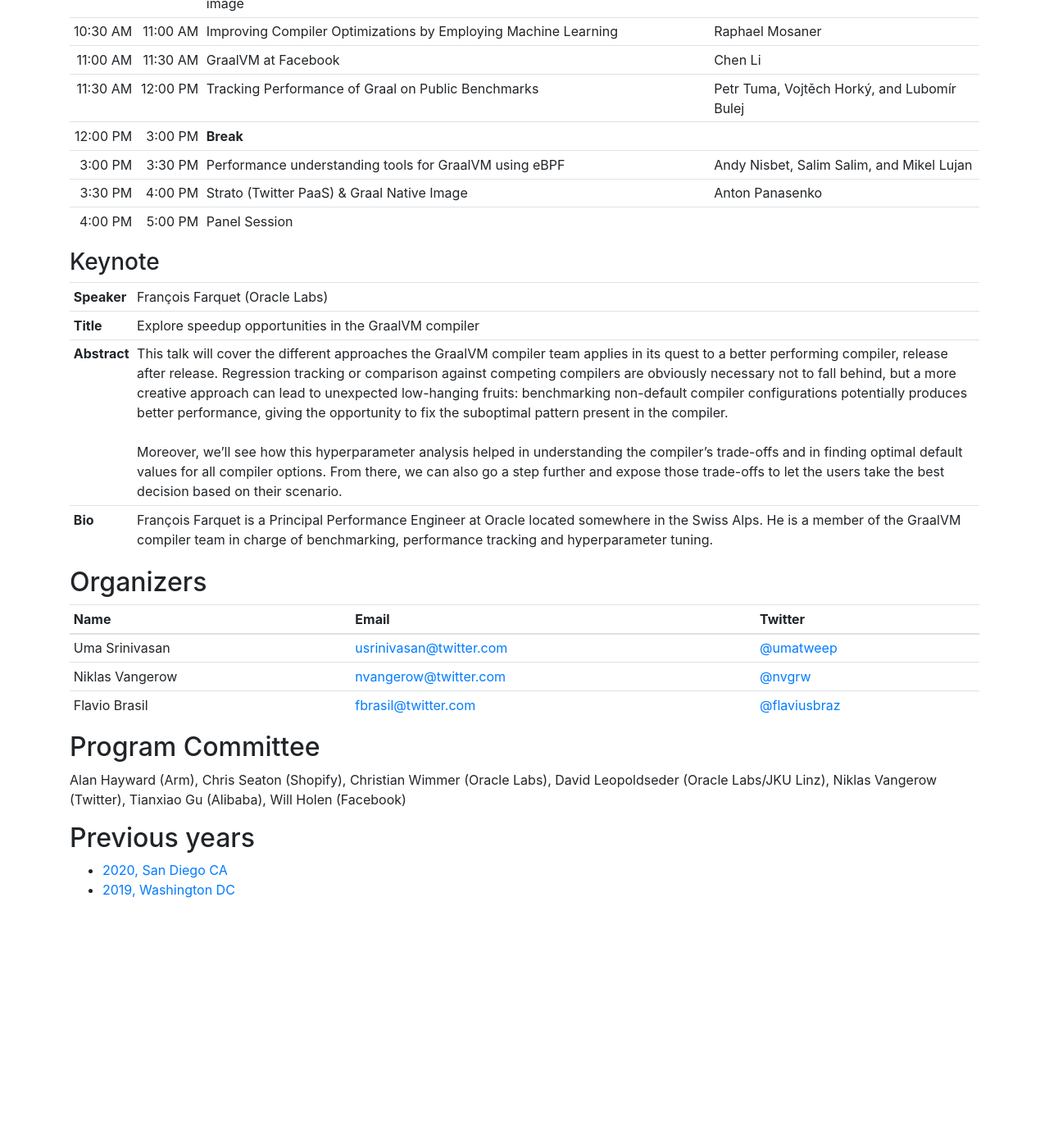
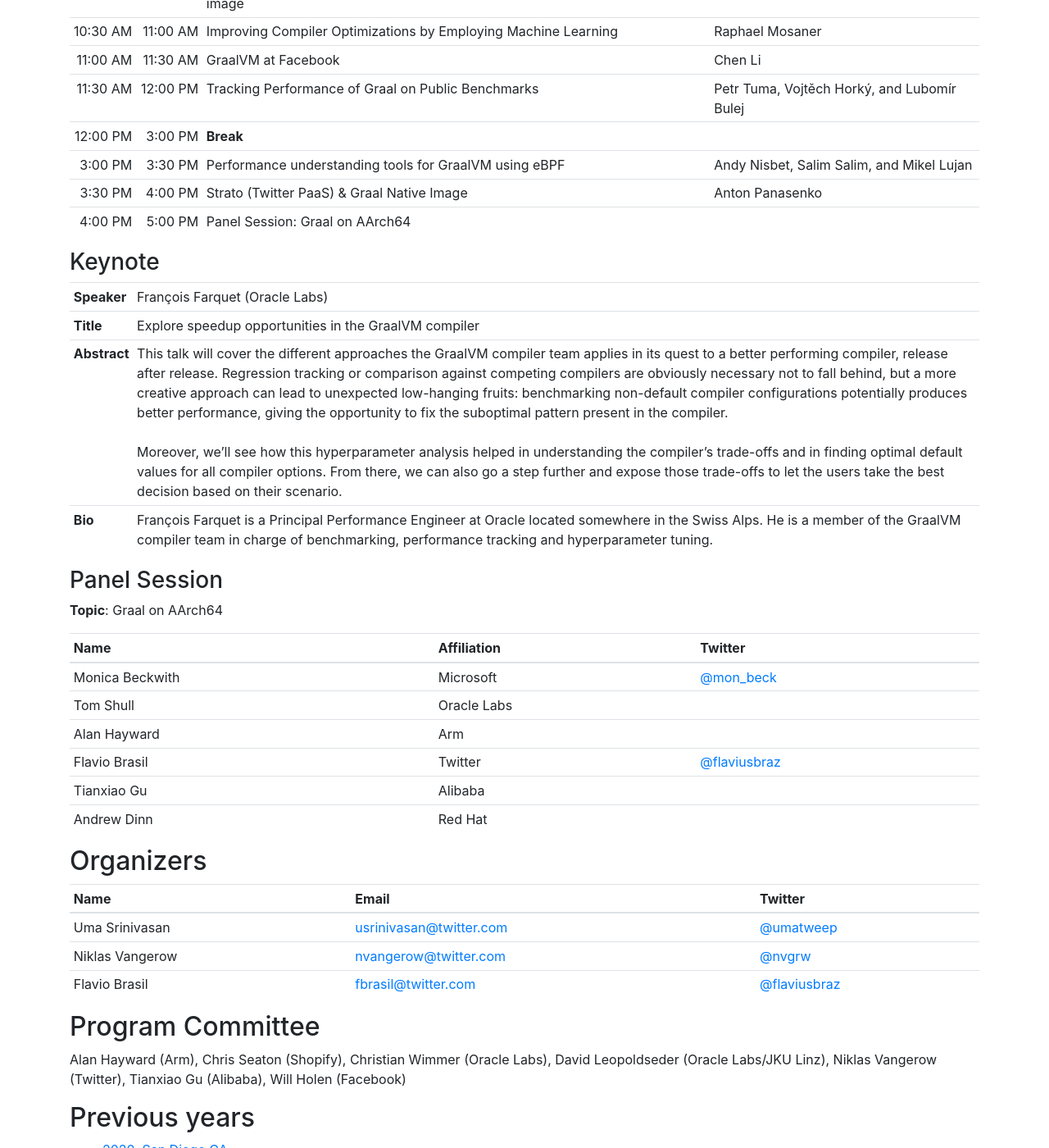
Before and after one commit to graalworkshop/graalworkshop.github.io, a Jekyll site: the page built from 2021/index.md, in a window 1280 px wide and 1400 px high, scrolled down 1146 px. Shown: the whole window at 82% size. Built offline with Jekyll 4.4.1, drawn with Linux system fonts in a browser that asks for light colours; before the commit the page ends 2275 px from its top, so only the background shows below that.

Commit message:
Add panel session information excl. email addresses

```diff
--- a/2021/index.md
+++ b/2021/index.md
@@ -49,7 +49,7 @@ All times EST (UTC-5).
 | 12:00&nbsp;PM |  3:00&nbsp;PM | **Break**                                                                              |                                             |
 |  3:00&nbsp;PM |  3:30&nbsp;PM | Performance understanding tools for GraalVM using eBPF                                 | Andy Nisbet, Salim Salim, and Mikel Lujan   |
 |  3:30&nbsp;PM |  4:00&nbsp;PM | Strato (Twitter PaaS) & Graal Native Image                                             | Anton Panasenko                             |
-|  4:00&nbsp;PM |  5:00&nbsp;PM | Panel Session                                                                          |                                             |
+|  4:00&nbsp;PM |  5:00&nbsp;PM | Panel Session: Graal on AArch64                                                        |                                             |
 {:.table .table-sm}
 
 ### Keynote
@@ -59,6 +59,21 @@ All times EST (UTC-5).
 | **Title**    | Explore speedup opportunities in the GraalVM compiler                                                                                                                                                                                                                                                                                                                                                                                                                                                                                                                                                                                                                                                                                                                                                                                 |
 | **Abstract** | This talk will cover the different approaches the GraalVM compiler team applies in its quest to a better performing compiler, release after release. Regression tracking or comparison against competing compilers are obviously necessary not to fall behind, but a more creative approach can lead to unexpected low-hanging fruits: benchmarking non-default compiler configurations potentially produces better performance, giving the opportunity to fix the suboptimal pattern present in the compiler. <br><br> Moreover, we'll see how this hyperparameter analysis helped in understanding the compiler's trade-offs and in finding optimal default values for all compiler options. From there, we can also go a step further and expose those trade-offs to let the users take the best decision based on their scenario. |
 | **Bio**      | François Farquet is a Principal Performance Engineer at Oracle located somewhere in the Swiss Alps. He is a member of the GraalVM compiler team in charge of benchmarking, performance tracking and hyperparameter tuning.                                                                                                                                                                                                                                                                                                                                                                                                                                                                                                                                                                                                            |
+{:.table .table-sm}
+
+### Panel Session
+
+**Topic**: Graal on AArch64
+
+
+| Name            | Affiliation | Twitter                                         |
+| --------------- | :---------- | :-----------                                    |
+| Monica Beckwith | Microsoft   | [@mon_beck](https://twitter.com/mon_beck)       |
+| Tom Shull       | Oracle Labs |                                                 |
+| Alan Hayward    | Arm         |                                                 |
+| Flavio Brasil   | Twitter     | [@flaviusbraz](https://twitter.com/flaviusbraz) |
+| Tianxiao Gu     | Alibaba     |                                                 |
+| Andrew Dinn     | Red Hat     |                                                 |
 {:.table .table-sm}
 
 ## Organizers
```
